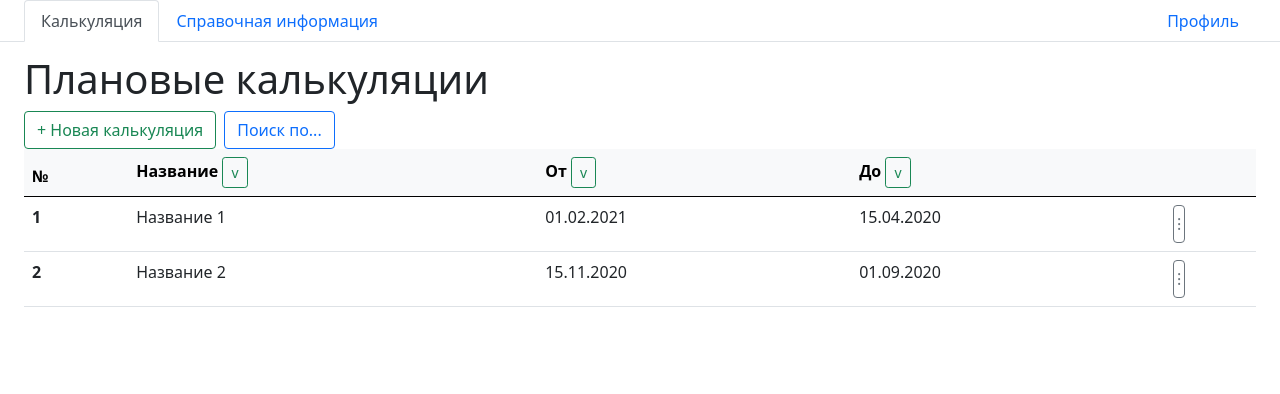
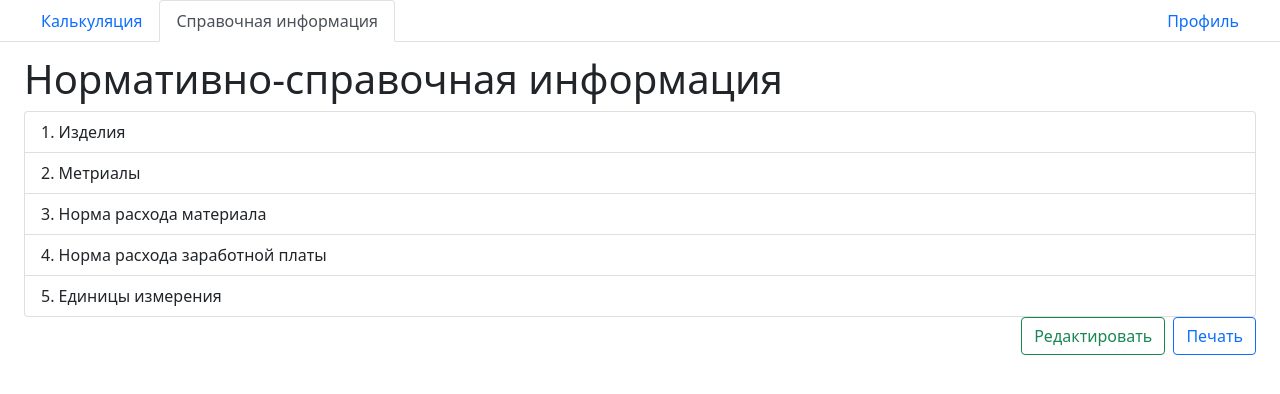
Before and after one commit to guseva-47/frontend-economaizer, a Vue app: page / in a window 1280 px wide. Shown: the top 394 px of the page. Built offline with nearby package versions, Linux system fonts and the light colour scheme.

Commit message:
added directory

```diff
--- a/src/App.vue
+++ b/src/App.vue
@@ -49,7 +49,7 @@
           class="tab-pane fade"
           v-bind:class="{show: isDirectTab, active: isDirectTab}"
           id="nav-direction" role="tabpanel" aria-labelledby="nav-profile-tab">
-            2...
+            <Directory/>
           </div>
         <div
           class="tab-pane fade"
@@ -65,15 +65,17 @@
 
 <script>
 import Calculation from './components/Calculation.vue'
+import Directory from './components/Directory.vue'
 
 export default {
   name: 'App',
   components: {
-    Calculation
+    Calculation,
+    Directory
   },
   data() {
     return {
-      selected_tab_i: 0,
+      selected_tab_i: 1,
     }
   },
   computed: {
--- /dev/null
+++ b/src/components/Directory.vue
@@ -0,0 +1,58 @@
+<template>
+  <section id="section">
+    <div class="row align-items-end">
+      <p class="h1">Нормативно-справочная информация</p>
+    </div>
+
+    <ol class="list-group list-group-numbered">
+      <a href="#" class="list-group-item list-group-item-action">1. Изделия</a>
+      <a href="#" class="list-group-item list-group-item-action">2. Метриалы</a>
+      <a href="#" class="list-group-item list-group-item-action">3. Норма расхода материала</a>
+      <a href="#" class="list-group-item list-group-item-action">4. Норма расхода заработной платы</a>
+      <a href="#" class="list-group-item list-group-item-action">5. Единицы измерения</a>
+    </ol>
+
+    <!-- Кнопки -->
+    <div class="d-grid gap-2 d-md-flex justify-content-end">
+      <button
+        v-if="true"
+        type="button"
+        class="btn btn-outline-success"
+      >
+        Редактировать
+      </button>
+      <button type="button" class="btn btn-outline-primary">
+        Печать
+      </button>
+    </div>
+
+    <OneDirection v-if="false" />
+  </section>
+</template>
+
+<script>
+import OneDirection from './OneDirection.vue'
+export default {
+  name: 'Direction',
+  props: {
+    // msg: String
+  },
+  components: {
+    OneDirection
+  },
+  data() {
+    return {
+    }
+  },
+}
+</script>
+
+<style lang="scss">
+
+#back-buttom{
+  padding: 1px;
+  padding-right: 20px;
+  padding-left: 20px;
+}
+
+</style>
--- /dev/null
+++ b/src/components/OneDirection.vue
@@ -0,0 +1,63 @@
+<template>
+  <section id="section">
+    <button
+        type="button"
+        class="btn btn-outline-success"
+        id="back-buttom"
+      >
+      - Назад
+      </button>
+    <div class="row align-items-end">
+      <p class="h1">Материалы</p>
+    </div>
+
+        <table class="table table-hover">
+      <thead class="table-light">
+        <tr>
+          <th scope="col">№</th>
+          <th scope="col">
+            Наименование
+          </th>
+          <th scope="col">
+            шифр
+          </th>
+        </tr>
+      </thead>
+      <tbody>
+        <tr>
+          <th scope="row">1</th>
+          <td>Статья расходов 1</td>
+          <td>0201</td>
+        </tr>
+        <tr>
+          <th scope="row">2</th>
+          <td>Статья расходов 2</td>
+          <td>0101</td>
+        </tr>
+      </tbody>
+    </table>
+  </section>
+</template>
+
+<script>
+export default {
+  name: 'Direction',
+  props: {
+    // msg: String
+  },
+  data() {
+    return {
+    }
+  },
+}
+</script>
+
+<style lang="scss">
+
+#back-buttom{
+  padding: 1px;
+  padding-right: 20px;
+  padding-left: 20px;
+}
+
+</style>
```
